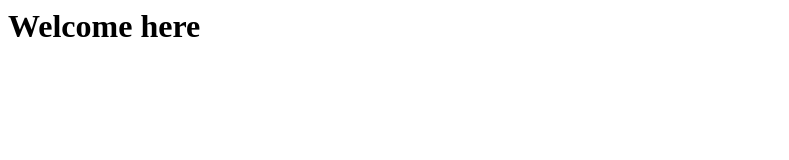
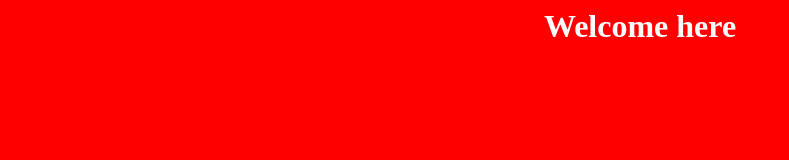
Before and after one commit to Abhisheks15/gitEx2, a plain HTML site: page Index.html in a window 1280 px wide. Shown: the whole page, without its empty margins (0-789 px from the left). Drawn offline with Linux system fonts and the light colour scheme.

Commit message:
Adding Style and Code

```diff
--- a/Index.html
+++ b/Index.html
@@ -1,5 +1,6 @@
 <html>
 <head>
+<link rel="StyleSheet" href="OurStyle.css"/>
 </head>
 <body>
 <h1>Welcome here</h1>
--- a/OurStyle.css
+++ b/OurStyle.css
@@ -0,0 +1,7 @@
+body{
+background-color:red;
+color:white;
+}
+h1{
+text-align:center;
+}
```
